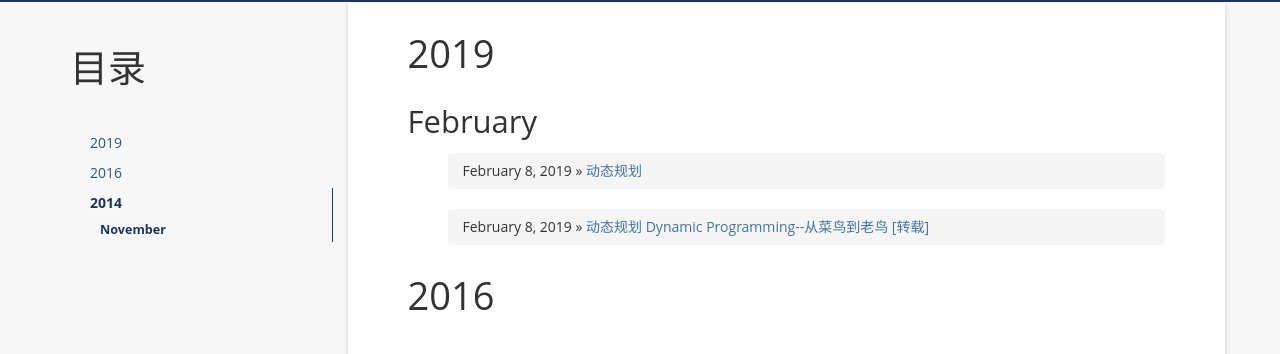
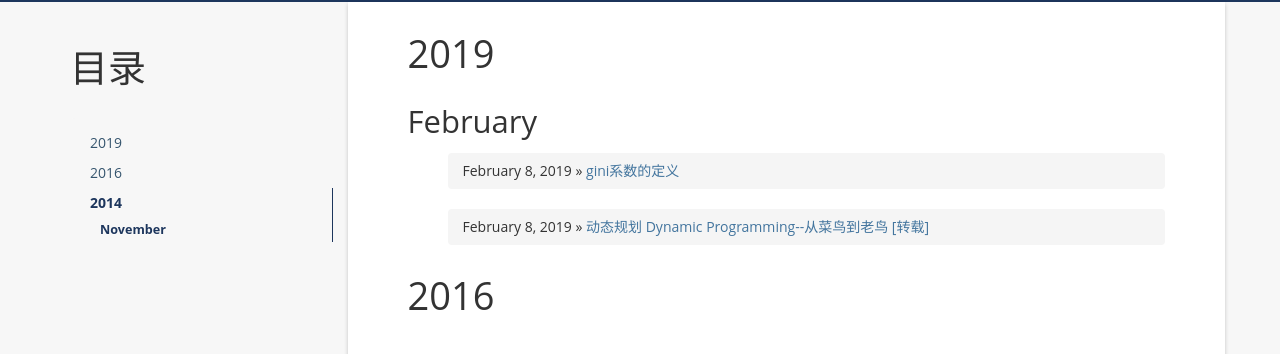
Before and after one commit to liuxm0239/XY_blog, a Jekyll site: the page built from index.html, in a window 1280 px wide and 1215 px high. Shown: the part 275-629 px from the top of the window. Built offline with Jekyll 4.4.1, drawn with Linux system fonts in a browser that asks for light colours; nearby versions of some CDN libraries; a script that is not in the unit is left out; the list of posts is cut into pages by our own code; comment, search, counter and statistics services are not loaded.

Commit message:
update blog: gini

```diff
--- a/_posts/2019-02-09-gini.md
+++ b/_posts/2019-02-09-gini.md
@@ -1,7 +1,7 @@
 ---
 layout: post
 #标题配置
-title:  动态规划
+title:  gini系数的定义
 #时间配置
 date:   2019-02-08 18:07:33 +0800
 #大类配置
```
